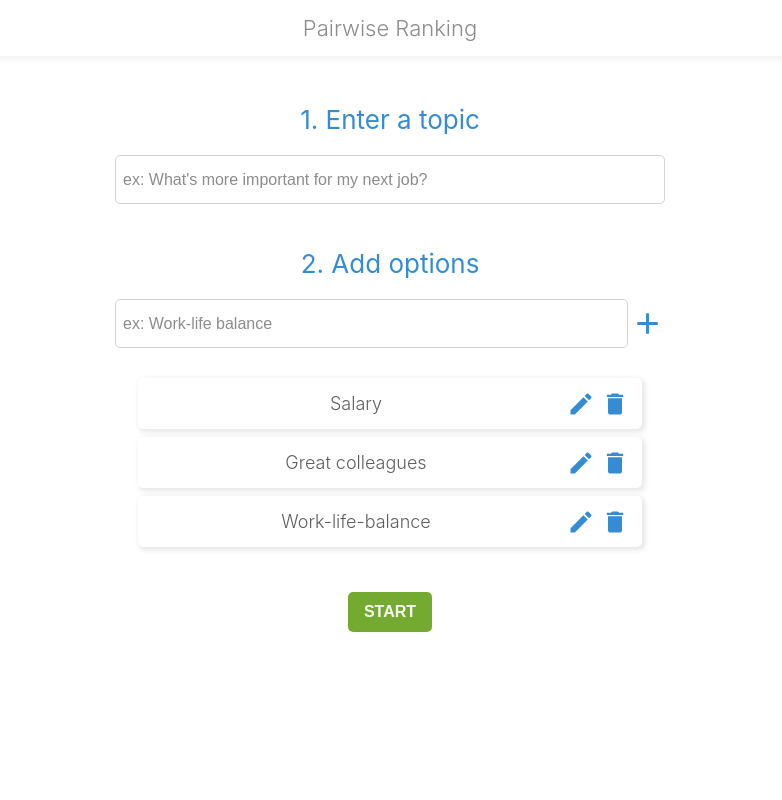
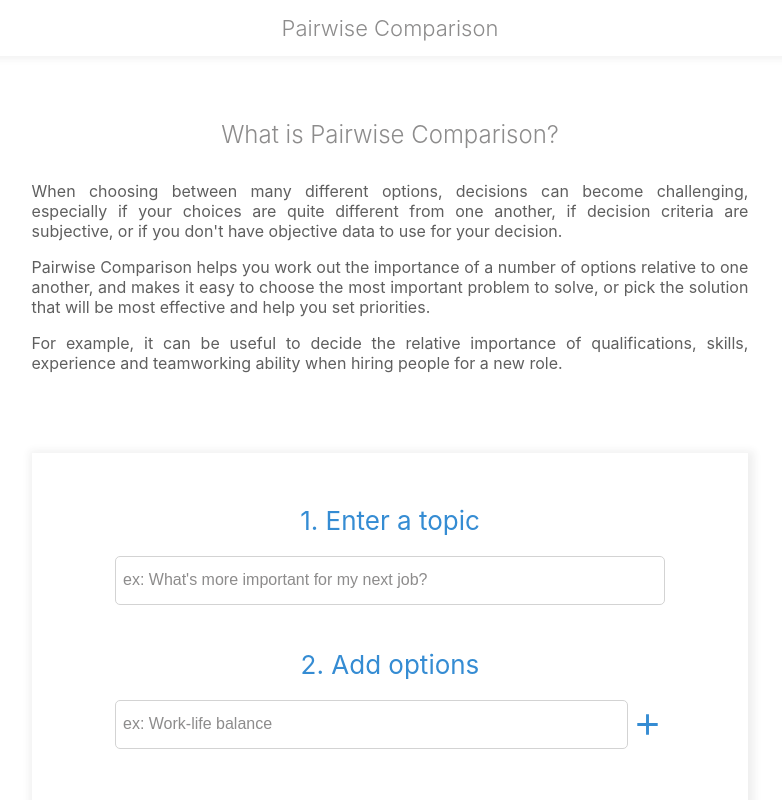
Before and after one commit to mariannefabre/pairwise-ranking-app, a React (Create React App) app: page / in a window 1280 px wide. Shown: the top 800 px of the page, without its empty margins (250-1032 px from the left). Built offline with nearby package versions, Linux system fonts and the light colour scheme.

Commit message:
Add introduction paragraph

```diff
--- a/src/App.js
+++ b/src/App.js
@@ -3,17 +3,24 @@ import "./styles.css";
 import Choice from "./components/Choice";
 import Ranking from "./components/Ranking";
 import Form from "./components/Form";
+import Introduction from "./components/Introduction";
 
 function App() {
   const survey = useSelector((state) => state.survey);
 
   return (
     <div className="App">
-      <div className="container"></div>
-        <h1>Pairwise Ranking</h1>
-        {!survey.isSurveyStarted && !survey.isSurveyFinished && <Form />}
-        {survey.isSurveyStarted && !survey.isSurveyFinished && <Choice />}
-        {survey.isSurveyFinished && <Ranking />}
+
+      <h1>Pairwise Comparison</h1>
+
+      {!survey.isSurveyStarted && !survey.isSurveyFinished && (
+        <div>
+          <Introduction />
+          <Form />
+        </div>
+      )}
+      {survey.isSurveyStarted && !survey.isSurveyFinished && <Choice />}
+      {survey.isSurveyFinished && <Ranking />}
     </div>
   );
 }
--- a/src/components/Choice.js
+++ b/src/components/Choice.js
@@ -65,6 +65,7 @@ const Choice = () => {
   if (currentChoice < pairs.length)
     return (
       <div className="choice">
+        <div className="container"/>
         <h2>{topic}</h2>
         <button
           id="first-option"
--- a/src/components/Form.js
+++ b/src/components/Form.js
@@ -1,6 +1,6 @@
 import { useDispatch, useSelector } from "react-redux";
 import "../styles.css";
-import AddIcon from '@material-ui/icons/Add';
+import AddIcon from "@material-ui/icons/Add";
 import OptionList from "./OptionList";
 import { useEffect } from "react";
 
@@ -17,16 +17,16 @@ const Form = () => {
   }, [topicInput]);
 
   const startSurvey = (e) => {
-    if (options.length > 1 && topicInput.value) {
-     dispatch({type: "ADD_TOPIC", topic: topicInput.value })
+    if (options.length > 1 && topicInput.value.trim()) {
+      dispatch({ type: "ADD_TOPIC", topic: topicInput.value });
       dispatch({ type: "START_QUESTIONNAIRE", options });
-     console.log()
+      console.log();
     } else {
       e.preventDefault();
     }
   };
   const handleClick = (value) => {
-    if (value) dispatch({ type: "ADD_OPTION", name: value.trim() });
+    if (value.trim()) dispatch({ type: "ADD_OPTION", name: value.trim() });
   };
 
   const keyPressed = (e) => {
@@ -39,7 +39,7 @@ const Form = () => {
   };
 
   return (
-    <form onSubmit={startSurvey}>
+    <form className="form" onSubmit={startSurvey}>
       <div className="field-container">
         <label className="form-label">1. Enter a topic</label>
         <div className="form-tab">
@@ -74,11 +74,12 @@ const Form = () => {
             }}
           />
         </div>
+        </div>
         <OptionList />
+
       <button type="submit" id="start-button" className="main-button button">
           START
         </button>
-      </div>
     </form>
   );
 };
--- /dev/null
+++ b/src/components/Introduction.js
@@ -0,0 +1,19 @@
+
+
+const Introduction = () => {
+
+  return (
+    <div className="introduction">
+      <h2>What is Pairwise Comparison?</h2>
+      <p>When choosing between many different options, decisions can become challenging, especially if your choices are quite different from one another, if decision criteria are subjective, or if you don't have objective data to use for your decision.</p>
+      <p>Pairwise Comparison helps you work out the importance of a number of options relative to one another, and makes it easy to choose the most important problem to solve, or pick the solution that will be most effective and help you set priorities.</p>
+      <p>For example, it can be useful to decide the relative importance of qualifications, skills, experience and teamworking ability when hiring people for a new role.</p>
+{/*       <h2>How to use the tool?</h2>
+      <p className="instructions">1. Enter the topic of your decision.</p>
+      <p className="instructions">2. Add options you want to compare to the list.</p>
+      <p className="instructions">3. Start the questionnaire.</p> */}
+    </div>
+  )
+}
+
+export default Introduction;
--- a/src/components/Ranking.js
+++ b/src/components/Ranking.js
@@ -56,7 +56,9 @@ const Ranking = () => {
   });
 
   return (
-    <div className="ranking-container">
+    <div>
+      <div className="container"/>
+      <div className="ranking-container">
       <h2>{topic}</h2>
       <table className="ranking-table">
         <tbody>{renderedRanking}</tbody>
@@ -67,7 +69,7 @@ const Ranking = () => {
         New Questionnaire
       </button>
       </div>
-
+    </div>
     </div>
   );
 };
--- a/src/styles.css
+++ b/src/styles.css
@@ -29,7 +29,7 @@ html {
 }
 
 .container {
-  min-height: 53px;
+  min-height: 60px;
   height: 13vh;
 }
 
@@ -52,10 +52,49 @@ h2 {
   color: var(--outline-color);
 }
 
+/* INTRODUCTION */
+
+.introduction {
+  width: 85vw;
+  font-size: 0.8rem;
+  margin: 80px auto;
+  padding-top: 20px;
+}
+.introduction p {
+  text-align: justify;
+}
+
+@media only screen and (min-width: 500px) {
+  .introduction {
+    width: 85vw;
+  }
+}
+@media only screen and (min-width: 700px) {
+  .introduction {
+    width: 70vw;
+  }
+}
+@media only screen and (min-width: 1200px) {
+  .introduction {
+    width: 56vw;
+  }
+}
+
 /* FORM VIEW */
 
+.form {
+  box-shadow: 2px 2px 8px 4px rgb(50 50 50 / 8%);
+  padding: 40px 25px;
+  margin: 40px auto;
+}
+
+@media only screen and (min-width: 900px) {
+  .form {
+    max-width: 750px;
+  }
+}
 .field-container {
-  padding-bottom: 3vh;
+  padding: 1.5vh 0;
 }
 
 .form-label {
@@ -187,7 +226,7 @@ input:focus::placeholder {
   border-radius: 5px;
   margin: 8px;
   padding: 4px 10px;
-  box-shadow: 2px 2px 5px 1px rgb(50 50 50 / 12%);
+  box-shadow: 2px 2px 5px 4px rgb(50 50 50 / 12%);
 }
 
 .option,
@@ -328,11 +367,16 @@ input:focus::placeholder {
 
 @media only screen and (min-width: 658px) {
   .ranking-container {
-    min-width: 25%;
     padding: 35px;
   }
   .ranking-data {
     padding: 0.8rem 0.9em;
+  }
+}
+@media only screen and (min-width: 1000px) {
+  .ranking-container {
+    width: 750px;
+    min-width: unset;
   }
 }
 
@@ -350,6 +394,6 @@ input:focus::placeholder {
   align-items: center;
 }
 .replay-button {
-  font-size: 2rem !important;
+  font-size: 2.2rem !important;
   padding-bottom: 10px;
 }
```
Lines whose indentation alone changed are shown as unchanged.
